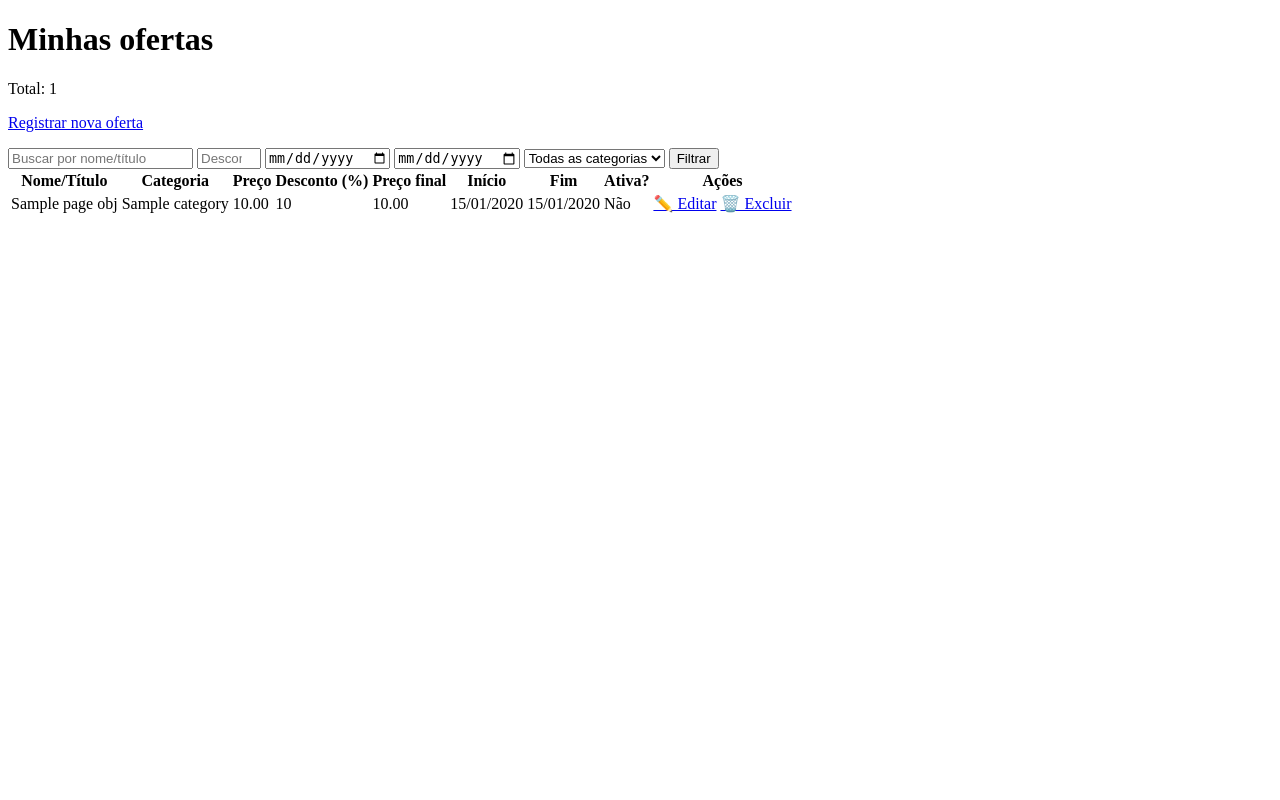
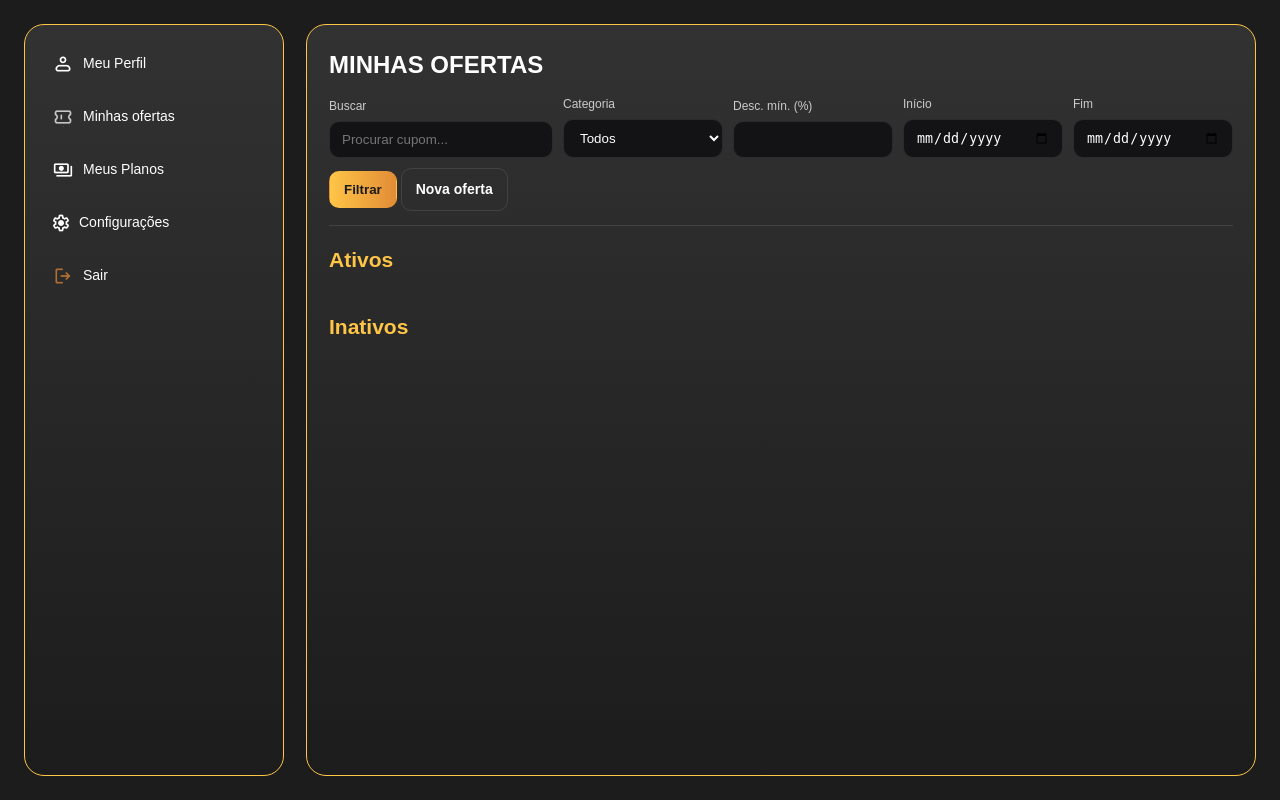
Before and after one commit to PI-InfoWeb-CNAT/2025-OffClub, a Django app: template src/apps/offer/templates/offer_list.html in a window 1280 px wide. Run offline with Django 3.2, Linux system fonts and the light colour scheme; the template is opened without the code that fills it: most values are stand-ins (such as "Sample title", 1, 10 or a date in 2020).

Commit message:
Atualização css

```diff
--- a/src/apps/offer/models.py
+++ b/src/apps/offer/models.py
@@ -112,7 +112,7 @@ class Offer(models.Model):
         ]
 
 
-# Formulário de criar ofertas pelas empresas
+# formulário de criar ofertas pelas empresas
 class OfferForm(forms.ModelForm):
     class Meta:
         model = Offer
--- a/src/apps/offer/static/css/offer_list.css
+++ b/src/apps/offer/static/css/offer_list.css
@@ -0,0 +1,247 @@
+/* importa seu reset/base */
+@import url("{% static 'css/global.css' %}");
+
+:root{
+  /* as variáveis abaixo já vêm do seu arquivo; estão aqui como referência
+     (se já estiverem definidas no global.css, pode manter só lá) */
+  --white:#ffffff;
+  --offwhite:rgba(255,255,255,0.75);
+  --almost-transparent-white:rgba(255,255,255,0.1);
+  --gray:#646464;
+  --background-color:#1C1C1C;
+  --footer-background-color:#080808;
+  --yellow-lighter:#FFEFCC;
+  --brand-yellow:#FFC547;
+  --dark-yellow:#3B3018;
+  --brand-orange:#FF9E3D;
+  --brand-orange-darker:#E28C36;
+  --purple:#6F01FF;
+  --brown:#844200;
+  --brown-darker:#1E0F00;
+  --cyan:#25A7AB;
+  --darker-cyan:#004560;
+  --golden:#8F6200;
+
+  --gradient-yellow: linear-gradient(90deg, var(--brand-yellow) 0%, var(--yellow-lighter) 100%);
+  --gradient-orange: linear-gradient(90deg, var(--brand-orange) 0%, var(--brand-orange-darker) 100%);
+  --gradient-yellow-orange: linear-gradient(90deg, var(--brand-yellow) 0%, var(--brand-orange-darker) 100%);
+  --gradient-orange-brown: linear-gradient(90deg, var(--brand-orange) 0%, var(--brown) 100%);
+  --gradient-bronze: linear-gradient(90deg, var(--brown) 0%, var(--brown-darker) 100%);
+  --gradient-silver: linear-gradient(90deg, var(--cyan) 0%, var(--darker-cyan) 100%);
+  --gradient-gold: linear-gradient(90deg, var(--brand-yellow) 0%, var(--golden) 100%);
+  --gradient-yellow-dark-orange: linear-gradient(90deg, var(--brand-yellow), var(--brand-orange-darker));
+
+  --light-grey:#9D9D9D;
+  --medium-grey:#595959;
+  --grey:#323232;
+  --dark-grey:#1C1C1C;
+
+  --dark-green:#0F3820;
+  --medium-green:#5AC191;
+  --light-green:#C0EDD8;
+  --green-details:#2A553D;
+
+  --main-font-family:"Poppins",sans-serif;
+  --text-font-size:14px;
+  --text-font-weight:400;
+  --text-line-height:1.5;
+  --text-color:var(--white);
+
+  --minor-text-font-size:12px;
+  --minor-text-color:var(--offwhite);
+
+  --h1-font-size:24px;
+  --h1-font-weight:600;
+  --h2-font-size:20px;
+  --h2-font-weight:600;
+  --h3-font-size:18px;
+  --h3-font-weight:600;
+
+  --screen-xs:576px; --screen-sm:768px; --screen-md:992px; --screen-lg:1200px; --screen-xl:1400px;
+
+  --border-radius-small:10px;
+  --border-radius:20px;
+}
+
+*{ box-sizing:border-box }
+html,body{ height:100% }
+
+body.layout{
+  margin:0;
+  color:var(--text-color);
+  background: var(--background-color);
+  display:grid;
+  grid-template-columns:260px 1fr;
+  gap:22px;
+  padding:24px;
+  font: var(--text-font-weight) var(--text-font-size)/var(--text-line-height) var(--main-font-family);
+}
+
+/* Sidebars*/
+.sidebar{
+  background: linear-gradient(180deg, var(--grey) 0%, var(--dark-grey) 100%);
+  border: 1px solid var(--brand-yellow);
+  font-weight: lighter;
+  border-radius: var(--border-radius);
+  padding: 18px 16px;
+  position: sticky;
+  top: 24px;
+}
+.sidebar__nav{
+    display:flex;
+    flex-direction:column;
+    gap:12px;
+}
+.sidebar__link{
+  color: var(--text-color);
+  text-decoration: none;
+  padding:10px 12px;
+  border-radius: var(--border-radius-small);
+
+}
+.sidebar__link {
+  display: flex;
+  align-items: center;
+  gap: 10px;
+}
+
+.sidebar__icon {
+  width: 20px;
+  height: 20px;
+}
+
+.sidebar__link:hover{
+    background: var(--almost-transparent-white);
+    color: var(--brand-yellow);
+
+}
+.sidebar__sidebar__link--danger{
+    color: var(--brand-orange-darker);
+}
+
+/* Contents*/
+.content{
+  background: linear-gradient(180deg, var(--grey) 0%, var(--dark-grey) 100%);
+  border: 1px solid var(--brand-yellow);
+  border-radius: var(--border-radius);
+  padding: 22px;
+  min-height: calc(100vh - 48px);
+}
+.content__header{
+  border-bottom: 1px solid var(--almost-transparent-white);
+  padding-bottom: 14px;
+  margin-bottom: 18px;
+}
+.content__title{
+  margin: 0 0 12px 0;
+  font-size: var(--h1-font-size);
+  font-weight: var(--h1-font-weight);
+}
+
+/* filtros */
+.filters__row{ display:flex; flex-wrap:wrap; gap:10px; align-items:flex-end }
+.filters__field{ display:flex; flex-direction:column; gap:6px }
+.filters__field--grow{ flex:1 }
+.filters__label{ font-size: var(--minor-text-font-size); color: var(--minor-text-color) }
+.filters__input,
+.filters__select{
+  background: #131316;
+  color: var(--text-color);
+  border: 1px solid var(--almost-transparent-white);
+  border-radius: var(--border-radius-small);
+  padding: 10px 12px;
+  min-width: 160px;
+}
+
+/* Botões */
+.btn{
+  display:inline-flex; align-items:center; justify-content:center;
+  padding:10px 14px;
+  border-radius: var(--border-radius-small);
+  text-decoration:none; cursor:pointer;
+  border:1px solid transparent;
+  font-weight: 600;
+}
+.btn--primary{
+  background: var(--gradient-yellow-dark-orange);
+  color: #1a1a1a;
+  border-color: transparent;
+}
+.btn--primary:hover{
+  background: var(--gradient-yellow);
+}
+.btn--secondary{
+  background: var(--grey);
+  color: var(--white);
+  border-color: var(--almost-transparent-white);
+}
+.btn--secondary:hover{ background: #3a3a3a }
+.btn--ghost{
+  background: transparent;
+  color: var(--text-color);
+  border-color: var(--almost-transparent-white);
+}
+.btn--ghost:hover{ background: var(--almost-transparent-white) }
+.btn--danger{
+  background: rgb(173, 28, 28);
+  color: var(--light-green);
+  border-color: rgba(0,0,0,.2);
+}
+.btn--danger:hover{ filter: brightness(1.05) }
+
+/* sections */
+.section{ margin-top: 10px }
+.section__title{
+  margin: 14px 0 10px;
+  color: var(--offwhite);
+  font-size: var(--h2-font-size);
+  font-weight: var(--h2-font-weight);
+}
+.section__title--accent{
+  color: var(--brand-yellow);
+}
+.section__actives{
+    color: var(--brand-yellow);
+}
+.section__unactives{
+    color: var(--brand-yellow);
+}
+
+/* Cards */
+.cards{ display:flex; flex-direction:column; gap:12px }
+.card{
+  display:flex; justify-content:space-between; align-items:center; gap:16px;
+  background: #1f1f1f;
+  border: 1px solid var(--almost-transparent-white);
+  border-radius: var(--border-radius);
+  padding: 14px 16px;
+}
+.card--muted{ opacity: .7 }
+
+.card__left{ display:flex; flex-direction:column; gap:8px }
+.card__merchant{
+  display:flex; align-items:center; gap:8px;
+  color: var(--offwhite);
+  font-size: var(--minor-text-font-size);
+}
+.card__merchant-photo{
+  width:28px; height:28px; border-radius:50%;
+  object-fit:cover; border:1px solid var(--almost-transparent-white);
+  display:inline-block;
+}
+.card__merchant-name{ font-weight:600 }
+
+.card__title{
+  margin:0; font-size: var(--h3-font-size); font-weight: var(--h3-font-weight);
+  color: var(--white);
+}
+.card__price{ display:flex; align-items:baseline; gap:10px }
+.card__price-value{ font-weight:700 }
+.card__price-discount{ color: var(--medium-green); font-weight:700 }
+
+.card__right{ display:flex; align-items:center; gap:12px }
+.card__expires{
+  display:flex; flex-direction:column; align-items:flex-end; min-width:140px
+}
+.card__expires-label{ color: var(--offwhite); font-size: var(--minor-text-font-size) }
+.card__expires-date{ color: var(--white); font-weight:800 }
--- a/src/apps/offer/templates/offer_list.html
+++ b/src/apps/offer/templates/offer_list.html
@@ -1,87 +1,155 @@
 <!DOCTYPE html>
 <html lang="pt-br">
 <head>
-  <meta charset="utf-8">
-  <title>Ofertas da empresa</title>
-  <meta name="viewport" content="width=device-width, initial-scale=1">
+  <meta charset="utf-8" />
+  <title>Ofertas das empresas</title>
+  <meta name="viewport" content="width=device-width, initial-scale=1" />
   {% load static %}
   <link rel="stylesheet" href="{% static 'css/offer_list.css' %}">
 </head>
-<body>
+<body class="layout">
 
-  <h1>Minhas ofertas</h1>
-  <p class="muted">Total: {{ offersCount }}</p>
-  <p>
-    <a href="{% url 'offer:manage_create' %}">Registrar nova oferta</a>
-  </p>
+  <!-- barra -->
+  <aside class="sidebar">
+    <nav class="sidebar__nav">
+      <a class="sidebar__link" href="#"><img src="{% static 'imgs/icons/profile_icon.png' %}"> Meu Perfil</a>
+      <a class="sidebar__link sidebar__link--active" href="{% url 'offer:manage_list' %}"><img src="{% static 'imgs/icons/oferts_icon.png' %}">Minhas ofertas</a>
+      <a class="sidebar__link" href="#"><img src="{% static 'imgs/icons/planos_icon.png' %}">Meus Planos</a>
+      <a class="sidebar__link" href="#"><img src="{% static 'imgs/icons/conf_icon.png' %}">Configurações</a>
+      <a class="sidebar__link sidebar__link--danger" href="#"><img src="{% static 'imgs/icons/sair_icon.png' %}">Sair</a>
+    </nav>
+  </aside>
 
-  <!-- Filtros (GET) -->
-  <form method="get">
-    <div class="row">
-      <input type="text" name="q" placeholder="Buscar por nome/título"
-             value="{{ request.GET.q }}">
-      <input type="number" name="min_discount" step="1" min="0" max="100"
-             placeholder="Desconto mínimo (%)" value="{{ request.GET.min_discount }}">
-      <input type="date" name="start" value="{{ request.GET.start }}">
-      <input type="date" name="end" value="{{ request.GET.end }}">
+  <main class="content">
+    <header class="content__header">
+      <h1 class="content__title">MINHAS OFERTAS</h1>
 
-      <select name="category">
-        <option value="">Todas as categorias</option>
+      <!-- filtros -->
+      <form class="filters" method="get" action="">
+        <div class="filters__row">
+          <label class="filters__field filters__field--grow">
+            <span class="filters__label">Buscar</span>
+            <input class="filters__input" type="text" name="q" value="{{ request.GET.q }}" placeholder="Procurar cupom...">
+          </label>
+
+          <label class="filters__field">
+            <span class="filters__label">Categoria</span>
+            <select class="filters__select" name="category">
+              <option value="">Todos</option>
               {% for c in categories %}
-          <option value="{{ c.id }}" {% if request.GET.category == c.id|stringformat:"s" %}selected{% endif %}>
-            {{ c.name }}
-          </option>
+                <option value="{{ c.id }}" {% if request.GET.category == c.id|stringformat:"s" %}selected{% endif %}>{{ c.name }}</option>
               {% endfor %}
             </select>
+          </label>
 
-      <button type="submit">Filtrar</button>
+          <label class="filters__field">
+            <span class="filters__label">Desc. mín. (%)</span>
+            <input class="filters__input" type="number" min="0" max="100" step="1" name="min_discount" value="{{ request.GET.min_discount }}">
+          </label>
+
+          <label class="filters__field">
+            <span class="filters__label">Início</span>
+            <input class="filters__input" type="date" name="start" value="{{ request.GET.start }}">
+          </label>
+
+          <label class="filters__field">
+            <span class="filters__label">Fim</span>
+            <input class="filters__input" type="date" name="end" value="{{ request.GET.end }}">
+          </label>
+
+          <div class="filters__actions">
+            <button class="btn btn--primary" type="submit">Filtrar</button>
+            <a class="btn btn--ghost" href="{% url 'offer:manage_create' %}">Nova oferta</a>
+          </div>
         </div>
       </form>
+    </header>
 
-  <!-- Tabela -->
-  <table>
-    <thead>
-      <tr>
-        <th>Nome/Título</th>
-        <th>Categoria</th>
-        <th>Preço</th>
-        <th>Desconto (%)</th>
-        <th>Preço final</th>
-        <th>Início</th>
-        <th>Fim</th>
-        <th>Ativa?</th>
-        <th>Ações</th>
-      </tr>
-    </thead>
-    <tbody>
+    <!-- ofertas ativas -->
+    <section class="section">
+      <h2 class="section__actives">Ativos</h2>
+      <div class="cards">
         {% for o in page_obj %}
-        <tr>
-          <td>{{ o.title }}</td>
-          <td>{{ o.category.name|default:"-" }}</td>
-          <td>{{ o.price|floatformat:2 }}</td>
-          <td>{{ o.discount|default:"-" }}</td>
-          <td>
-            {% if o.final_price %}
-              {{ o.final_price|floatformat:2 }}
-            {% else %}-{% endif %}
-          </td>
-          <td>{{ o.start_date|date:"d/m/Y" }}</td>
-          <td>{{ o.end_date|date:"d/m/Y" }}</td>
-          <td>
-            {% if o.start_date and o.end_date %}
-              {% if o.start_date <= now <= o.end_date %}Sim{% else %}Não{% endif %}
-            {% else %}-{% endif %}
-          </td>
-          <td class="actions">
-            <a href="{% url 'offer:manage_edit' o.id %}">✏️ Editar</a>
-            <a href="{% url 'offer:manage_delete' o.id %}">🗑️ Excluir</a>
-          </td>
-        </tr>
+          {% if o.start_date and o.end_date and o.start_date <= now and now <= o.end_date %}
+            <article class="card">
+              <div class="card__left">
+                <div class="card__merchant">
+                  {% if o.category %}<span class="card__merchant-photo">{{ o.category.name }}</span>{% endif %}
+                  <span class="card__merchant-name">{{ o.enterprise.trade_name }}</span>
+                </div>
+                <h3 class="card__title">{{ o.title }}</h3>
+                <div class="card__price">
+                  <span class="card__price-value">R${{ o.price|floatformat:2 }}</span>
+                  {% if o.discount %}<span class="card__price-discount">-{{ o.discount }}%</span>{% endif %}
+                </div>
+              </div>
+              <div class="card__right">
+                <div class="card__expires">
+                  <span class="card__expires-label">Disponível até</span>
+                  <span class="card__expires-date">{{ o.end_date|date:"d/m/Y" }}</span>
+                </div>
+                <div class="card__actions">
+                  <a class="btn btn--secondary" href="{% url 'offer:manage_detail_json' o.id %}">Detalhes</a>
+                  <a class="btn btn--primary" href="{% url 'offer:manage_edit' o.id %}">Editar</a>
+                  <a class="btn btn--danger" href="{% url 'offer:manage_delete' o.id %}">Excluir</a>
+                </div>
+              </div>
+            </article>
+          {% endif %}
         {% empty %}
-        <tr><td colspan="9">Nenhuma oferta encontrada.</td></tr>
+          <p class="empty-state">Nenhuma oferta encontrada.</p>
         {% endfor %}
-    </tbody>
-  </table>
+      </div>
+    </section>
+
+    <!-- Ofertas inativas -->
+    <section class="section">
+      <h2 class="section__unactives">Inativos</h2>
+      <div class="cards">
+        {% for o in page_obj %}
+          {% if not o.start_date or not o.end_date %}
+            <!-- caso sem datas -->
+            <article class="card card--muted">
+              <div class="card__left">
+                <div class="card__merchant">
+                  {% if o.category %}<span class="card__merchant-badge">{{ o.category.name }}</span>{% endif %}
+                  <span class="card__merchant-name">{{ o.enterprise.trade_name }}</span>
+                </div>
+                <h3 class="card__title">{{ o.title }}</h3>
+              </div>
+            </article>
+          {% else %}
+            {% if o.start_date > now or now > o.end_date %}
+              <article class="card card--muted">
+                <div class="card__left">
+                  <div class="card__merchant">
+                    {% if o.category %}<span class="card__merchant-photo">{{ o.category.name }}</span>{% endif %} <!--Não ta pegando a foto da empresa (ver se é problema no banco o no código)-->
+                    <span class="card__merchant-name">{{ o.enterprise.trade_name }}</span>
+                  </div>
+                  <h3 class="card__title">{{ o.title }}</h3>
+                  <div class="card__price">
+                    <span class="card__price-value">R${{ o.price|floatformat:2 }}</span>
+                    {% if o.discount %}<span class="card__price-discount">-{{ o.discount }}%</span>{% endif %}
+                  </div>
+                </div>
+                <div class="card__right">
+                  <div class="card__expires">
+                    <span class="card__expires-label">Disponível até</span>
+                    <span class="card__expires-date">{{ o.end_date|date:"d/m/Y" }}</span>
+                  </div>
+                  <div class="card__actions">
+                    <a class="btn btn--secondary" href="{% url 'offer:manage_detail_json' o.id %}">Detalhes</a>
+                    <a class="btn btn--primary" href="{% url 'offer:manage_edit' o.id %}">Editar</a>
+                    <a class="btn btn--danger" href="{% url 'offer:manage_delete' o.id %}">Excluir</a>
+                  </div>
+                </div>
+              </article>
+            {% endif %}
+          {% endif %}
+        {% endfor %}
+      </div>
+    </section>
+  </main>
 
 </body>
 </html>
```
Also changed, not shown: src/apps/offer/views.py (+1 -8 lines), src/static/imgs/icons/conf_icon.png (added), src/static/imgs/icons/edit_icon.png (added), src/static/imgs/icons/ofertas_icon.png (added), src/static/imgs/icons/oferts_icon.png (added), src/static/imgs/icons/planos_icon.png (added), src/static/imgs/icons/profile_icon.png (added), src/static/imgs/icons/sair_icon.png (added), src/uploads/uploads/offers/Vector.png (added), src/uploads/uploads/offers/iconamoon_profile-bold.png (added), src/uploads/uploads/offers/line-md_edit.png (added), src/uploads/uploads/offers/material-symbols_logout-rounded.png (added), src/uploads/uploads/offers/pai_da_putaria.jpg (deleted). Lines whose indentation alone changed are shown as unchanged.
